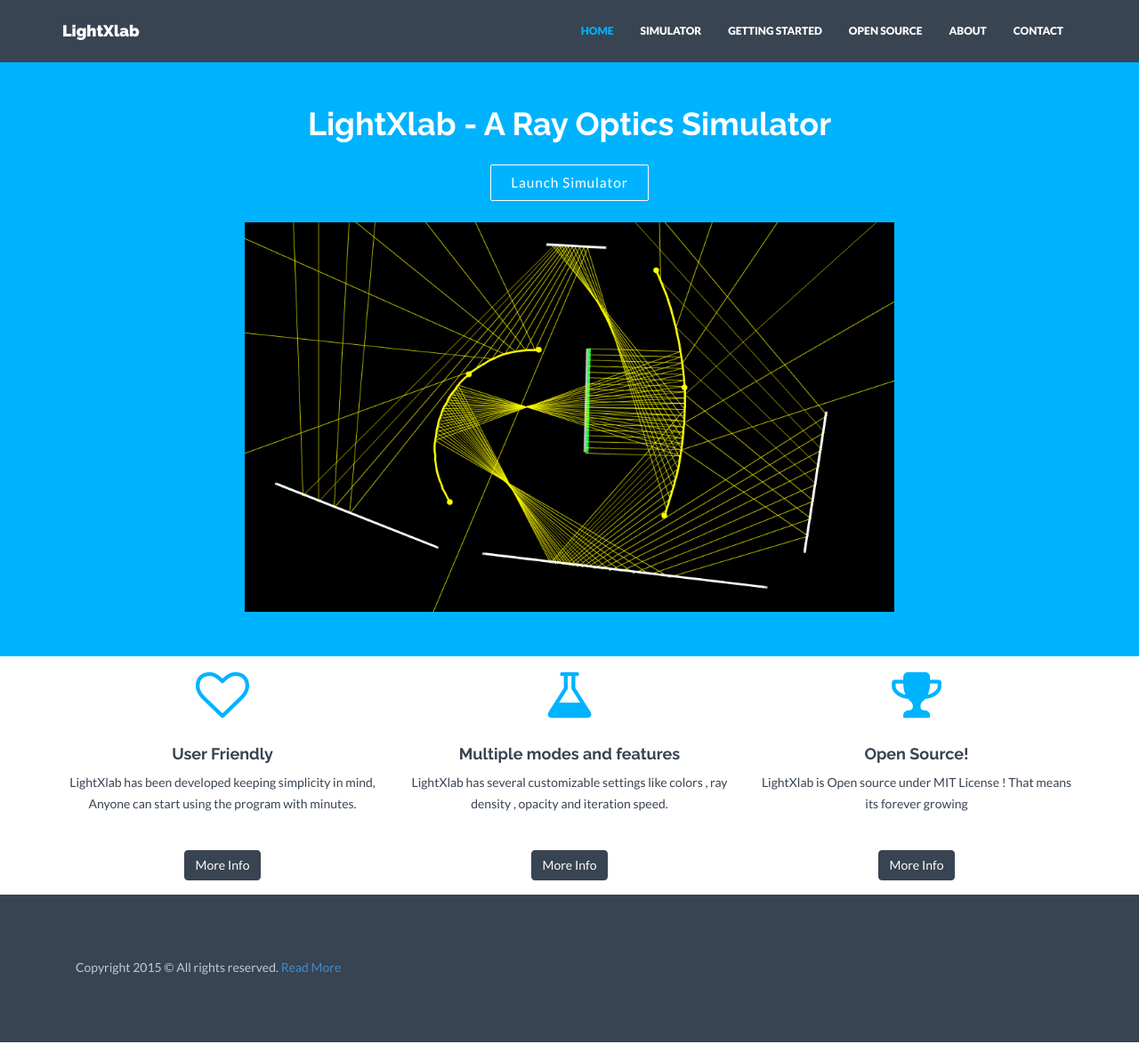
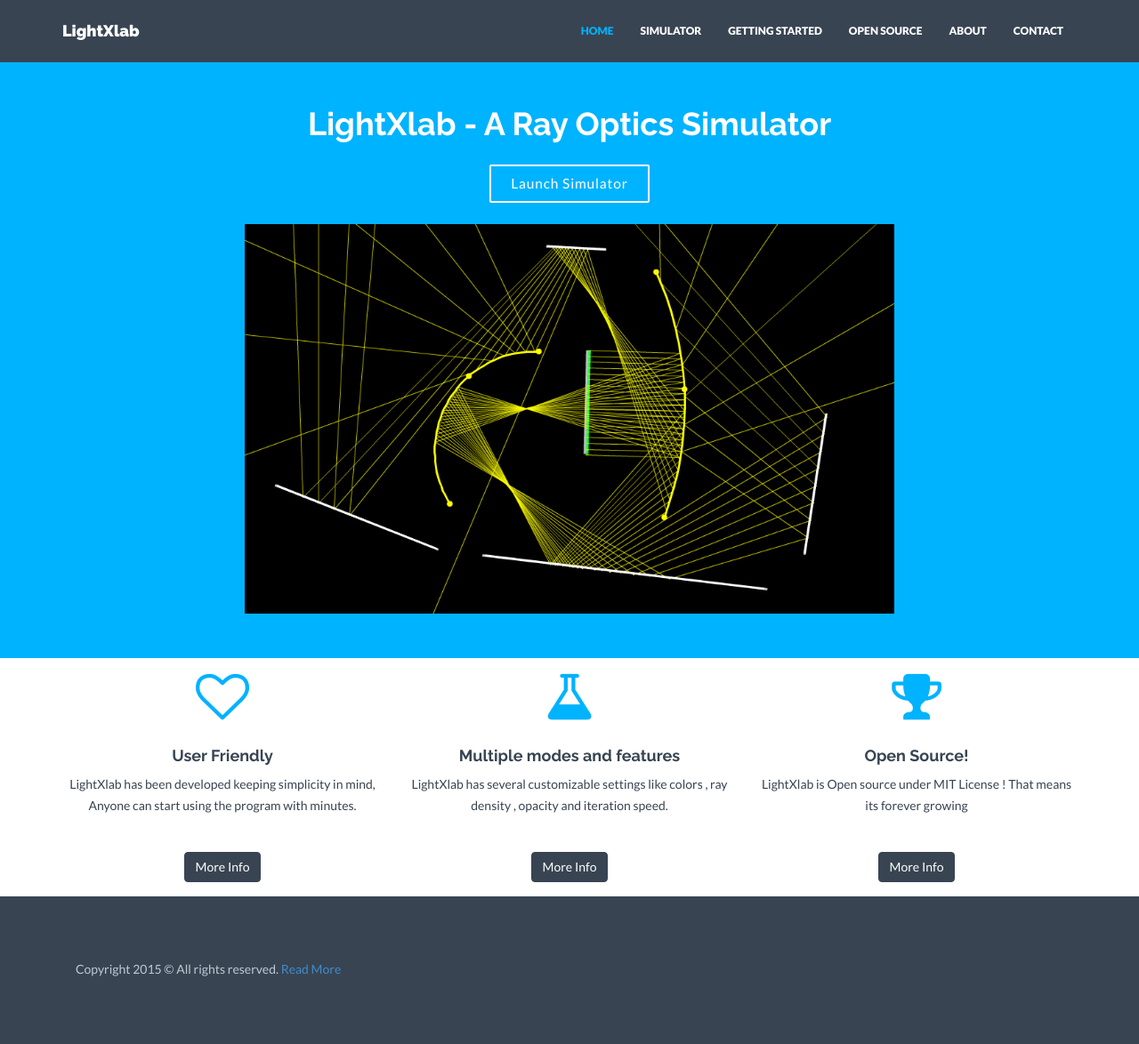
Before and after one commit to satu0king/LightXlab, a Jekyll site: the page built from index.html, in a window 1280 px wide and 1174 px high. Shown: the whole window at 89% size. Built offline with Jekyll 4.4.1, drawn with Linux system fonts in a browser that asks for light colours; nearby versions of some CDN libraries.

Commit message:
Update style.css

```diff
--- a/_includes/css/style.css
+++ b/_includes/css/style.css
@@ -166,7 +166,7 @@
 }
 .dmbutton {
 	background:rgba(0, 0, 0, 0);
-	border: 1px solid #ffffff;
+	border: 2px solid #ffffff;
 	color: #ffffff;
 	-webkit-border-radius: 2px;
 	border-radius: 2px;
```
